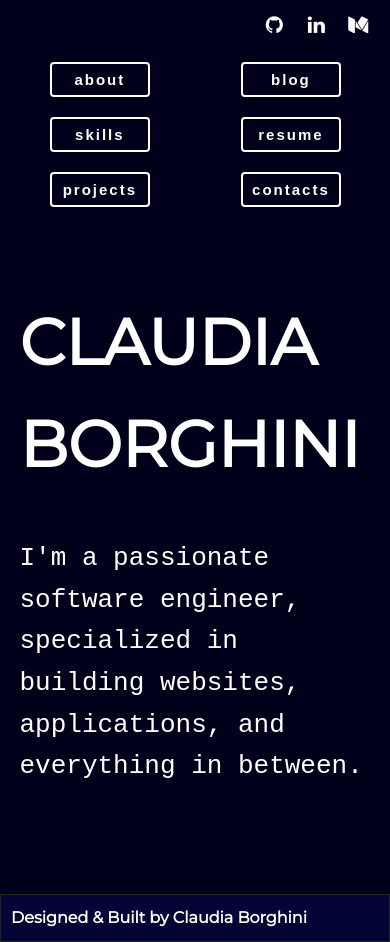
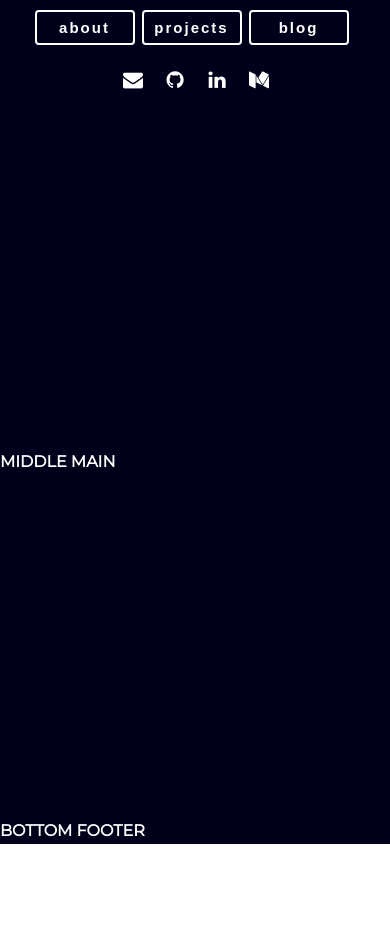
Before and after one commit to ClaFiore/ClaFiore.github.io, a React (Create React App) app: page / in a window 390 px wide. After the commit the page ends 844 px from the top, so only its background shows below. Built offline with nearby package versions, Linux system fonts and the light colour scheme.

Commit message:
navbar responsive

```diff
--- a/src/App.js
+++ b/src/App.js
@@ -1,11 +1,11 @@
 import React from 'react'
 import './App.css';
-import WindowContainer from './components/WindowContainer'
+import FirstContainer from './comps/FirstContainer';
 
 function App() {
   return (
     <div>
-      <WindowContainer />
+      <FirstContainer />
     </div>
   );
 }
--- /dev/null
+++ b/src/comps/FirstContainer.js
@@ -0,0 +1,19 @@
+import React, {useState} from 'react'
+import './first.css'
+import Mynavbar from './Mynavbar'
+import Main from './Main'
+import Myfooter from './Myfooter'
+
+
+const FirstContainer = () => {
+    return(
+        <div id='one'>
+            <Mynavbar />
+            <Main />
+            <Myfooter />
+        </div>
+    )
+}
+
+
+export default FirstContainer
--- /dev/null
+++ b/src/comps/Main.js
@@ -0,0 +1,11 @@
+import React from 'react'
+
+const Main = (props) => {
+    return(
+        <div>
+            MIDDLE MAIN
+        </div>
+    )
+}
+
+export default Main
--- /dev/null
+++ b/src/comps/Myfooter.js
@@ -0,0 +1,11 @@
+import React from 'react'
+
+const Myfooter = (props) => {
+    return(
+        <div>
+            BOTTOM FOOTER
+        </div>
+    )
+}
+
+export default Myfooter
--- /dev/null
+++ b/src/comps/Mynavbar.js
@@ -0,0 +1,46 @@
+import React from 'react'
+import Navbar from 'react-bootstrap/Navbar'
+import Nav from 'react-bootstrap/Nav'
+import {Spring} from 'react-spring/renderprops'
+import './mynav.css'
+
+
+const Mynavbar = (props) => {
+    return(
+        <div>
+            <Navbar id='nav'>
+
+                <Spring             //social media icons
+                    from={{opacity: 0, marginLeft: -500}}
+                    to={{opacity:1, marginLeft: 0}}
+                    config={{duration: 1500}}
+                    >
+                    { props => (
+                            <div id='menuDiv'>
+                                <button style={props} className='menu-btn' onClick={null}>about</button>
+                                <button style={props} className='menu-btn' onClick={null}>projects</button>
+                                <button style={props} className='menu-btn' onClick={null}>blog</button>
+                            </div>
+                            )}
+                </Spring>
+                <Spring             //social media icons
+                    from={{opacity: 0, marginRight: -500}}
+                    to={{opacity:1, marginRight: 0}}
+                    config={{duration: 1500}}
+                    >
+                    { props => (
+                    <div id='socialIconsDiv'>
+                    <a style={props} target="_blank" rel="noopener noreferrer" href="mailto:claborghini@gmail.com" className="fa fa-envelope"></a>
+                    <a style={props} target="_blank" rel="noopener noreferrer" href="https://github.com/clafiore" className="fa fa-github"></a>
+                    <a style={props} target="_blank" rel="noopener noreferrer" href="https://www.linkedin.com/in/claudia-borghini/" className="fa fa-linkedin"></a>
+                    <a style={props} target="_blank" rel="noopener noreferrer" href="https://claborghini.medium.com/" className="fa fa-medium"></a>
+                    </div>
+                    )}
+                </Spring>
+
+            </Navbar>
+        </div>
+    )
+}
+
+export default Mynavbar
--- /dev/null
+++ b/src/comps/first.css
@@ -0,0 +1,13 @@
+body{
+    font-family: 'Montserrat', sans-serif;
+    font-weight: bold;
+    line-height: 1.6;
+  }
+
+#one{
+    background-color: #00001a;
+    display: flex;
+    flex-direction: column;
+    justify-content: space-between;
+    height: 100vh;
+}
--- /dev/null
+++ b/src/comps/mynav.css
@@ -0,0 +1,118 @@
+#nav{
+  display: flex;
+  justify-content: space-between;
+  padding-left: 2%;
+  padding-right: 2%;
+}
+
+
+#menuDiv{
+  display: flex;
+  flex-direction: row;
+  justify-content: flex-start;
+  width: 50%;
+  left: 0;
+  top: 0;
+  /* border: 1px solid orange; */
+}
+
+#socialIconsDiv{
+  display: flex;
+  flex-direction: row;
+  justify-content: flex-end;
+  width: 50%;
+}
+
+@media only screen and (max-width: 600px) {
+  #nav{
+  flex-wrap: wrap;
+  }
+  #menuDiv{
+    width: 100%;
+    justify-content: center;
+  }
+  #socialIconsDiv{
+    width: 100%;
+    justify-content: center;
+  }
+}
+
+.menu-btn{
+    /* align-self: center; */
+    position: relative;
+    height: 35px;
+    width: 100px;
+    margin: 10px 7px;
+    padding: 5px 5px;
+    font-weight: 700;
+    font-size: 15px;
+    letter-spacing: 2px;
+    color: white;
+    border: 2px white solid;
+    border-radius: 4px;
+    /* text-transform: uppercase; */
+    outline: 0;
+    overflow:hidden;
+    background: none;
+    z-index: 1;
+    cursor: pointer;
+    transition:         0.08s ease-in;
+    -o-transition:      0.08s ease-in;
+    -ms-transition:     0.08s ease-in;
+    -moz-transition:    0.08s ease-in;
+    -webkit-transition: 0.08s ease-in;
+  }
+
+  .menu-btn:hover {
+    color: #00001a;
+  }
+
+  .menu-btn::before {
+    content: "";
+    position: absolute;
+    background: white;
+    bottom: 0;
+    left: 0;
+    right: 0;
+    top: 100%;
+    z-index: -1;
+    -webkit-transition: top 0.09s ease-in;
+  }
+
+  .menu-btn:hover::before {
+    top: 0;
+  }
+
+
+
+
+.fa-medium{
+  color: white;
+}
+
+.fa-github{
+  color: white;
+}
+
+.fa-linkedin {
+  color: white;
+}
+
+.fa-envelope{
+  color: white;
+}
+
+.fa {
+  padding: 10px;
+  font-size: 20px;
+  width: 20px;
+  text-align: center;
+  text-decoration: none;
+  margin: 5px 2px;
+  border-radius: 50%;
+}
+
+.fa:hover {
+    opacity: 0.7;
+    cursor: pointer;
+}
```
